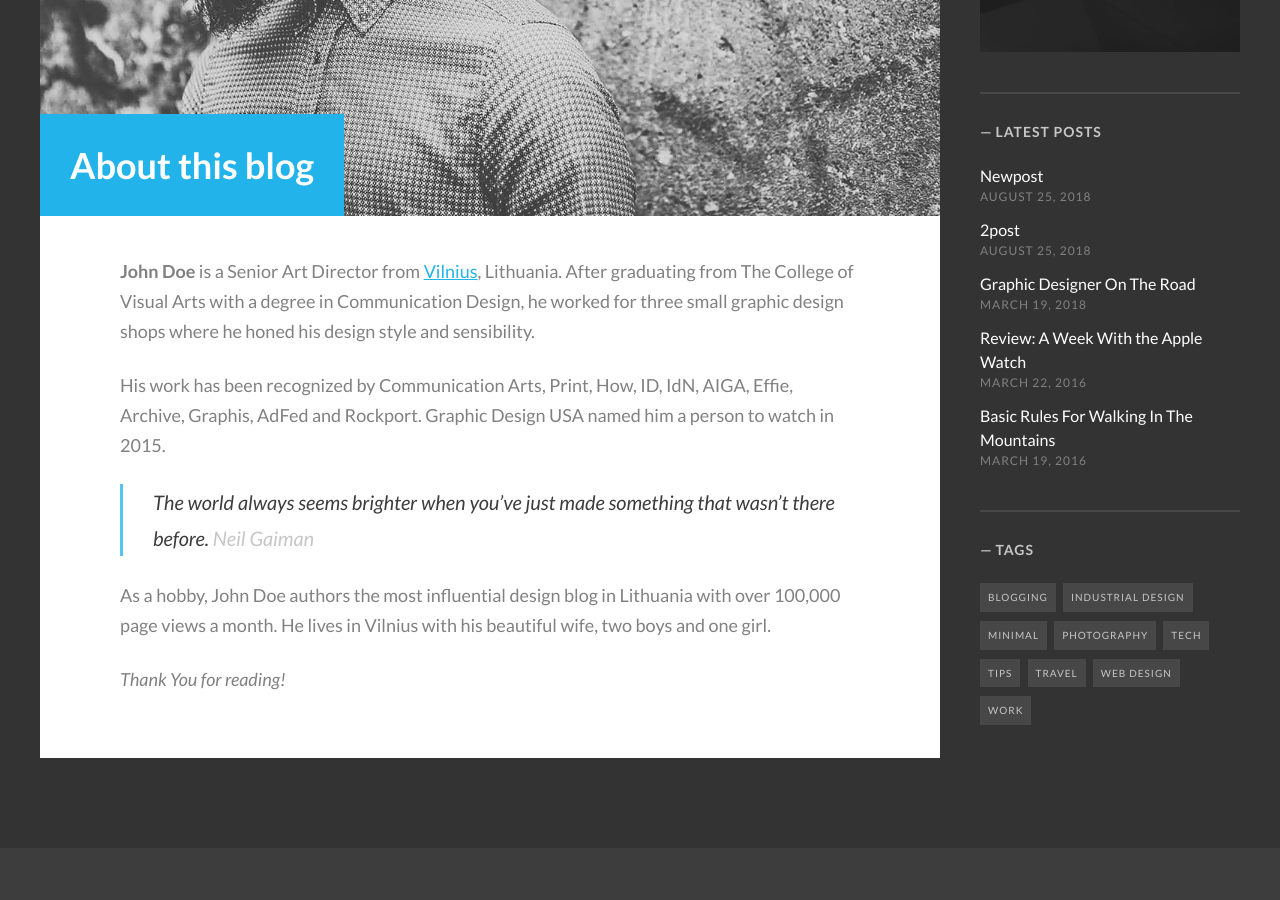
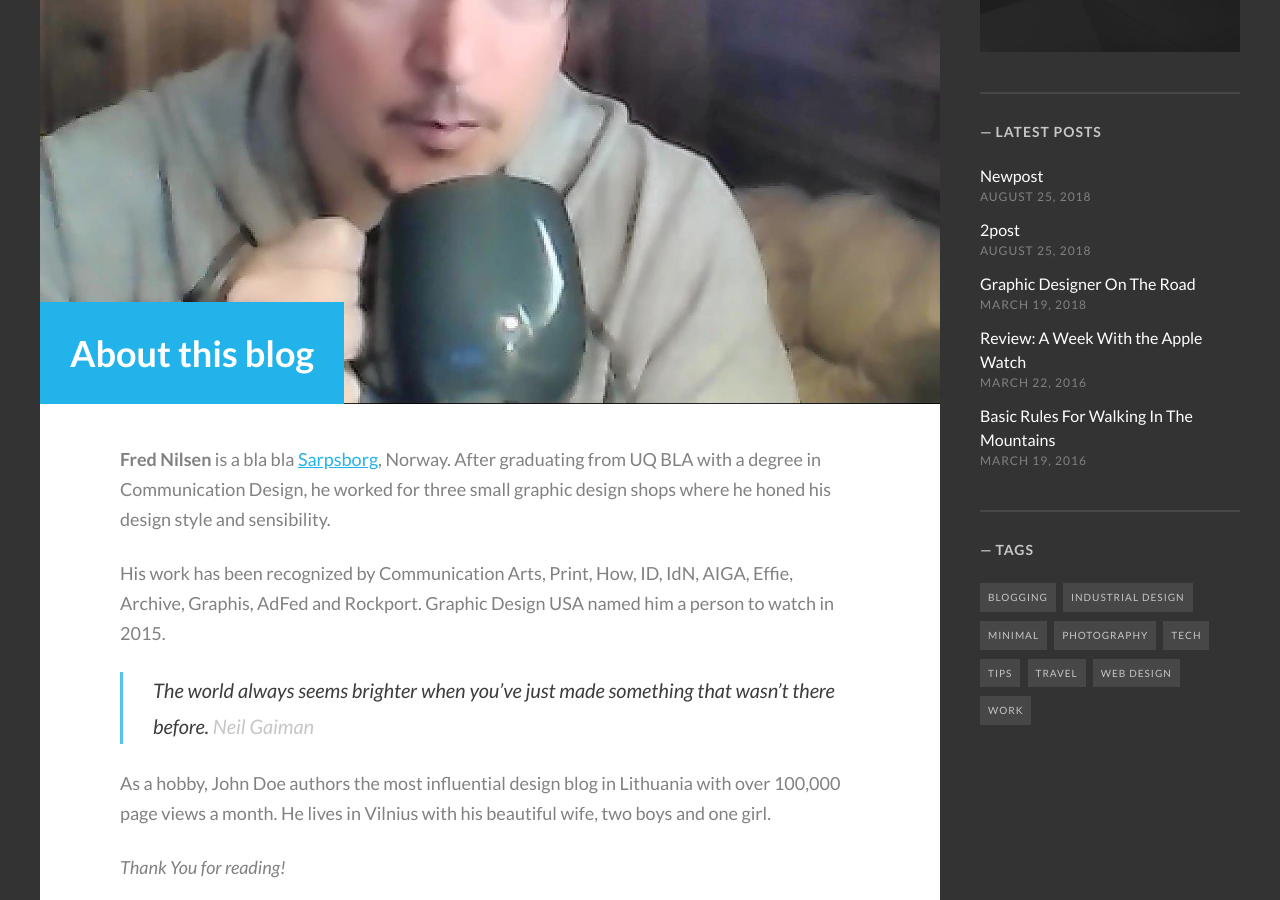
Before and after one commit to NFred224/Blog, a Jekyll site: the page built from about.md, in a window 1280 px wide and 900 px high, scrolled down 627 px. Built offline with Jekyll 4.4.1, drawn with Linux system fonts in a browser that asks for light colours; some web fonts are replaced.

Commit message:
Update about.md

```diff
--- a/about.md
+++ b/about.md
@@ -2,10 +2,11 @@
 layout: page
 title: About this blog
 description: An optional about page for BlogInn Jekyll theme
-banner_image: aboutPage.jpg
+banner_image: GoodMorning.jpg
+published: true
 ---
 
-**John Doe** is a Senior Art Director from [Vilnius](https://en.wikipedia.org/wiki/Vilnius), Lithuania. After graduating from The College of Visual Arts with a degree in Communication Design, he worked for three small graphic design shops where he honed his design style and sensibility.
+**Fred Nilsen** is a bla bla [Sarpsborg](https://en.wikipedia.org/wiki/Sarpsborg), Norway. After graduating from UQ BLA with a degree in Communication Design, he worked for three small graphic design shops where he honed his design style and sensibility.
 
 His work has been recognized by Communication Arts, Print, How, ID, IdN, AIGA, Effie, Archive, Graphis, AdFed and Rockport. Graphic Design USA named him a person to watch in 2015.
 
```
